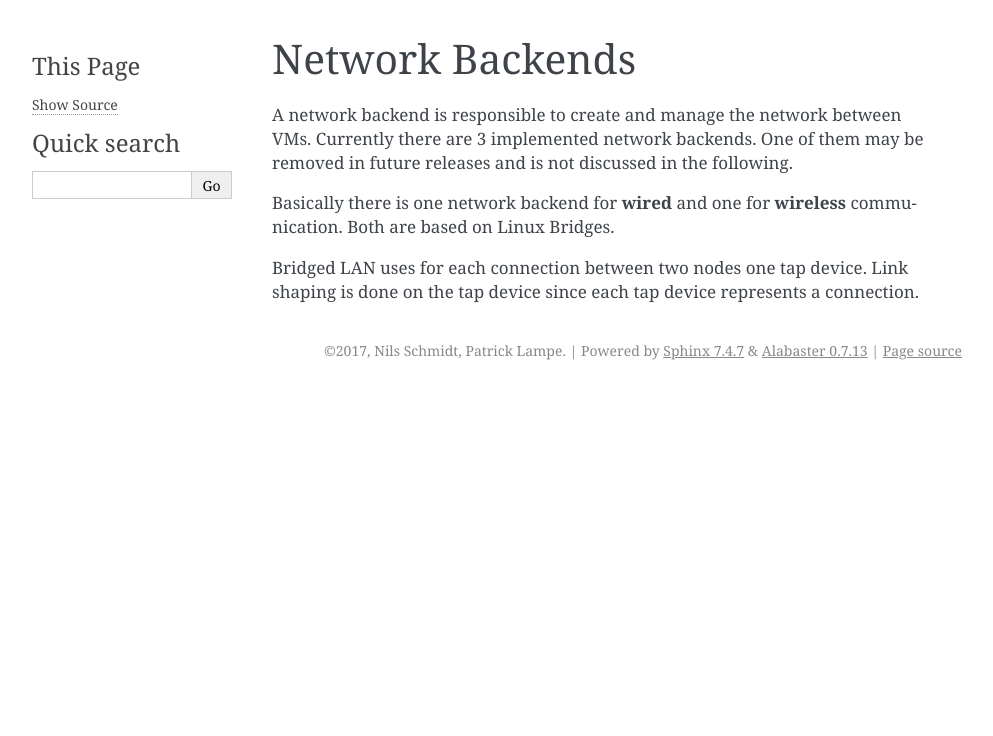
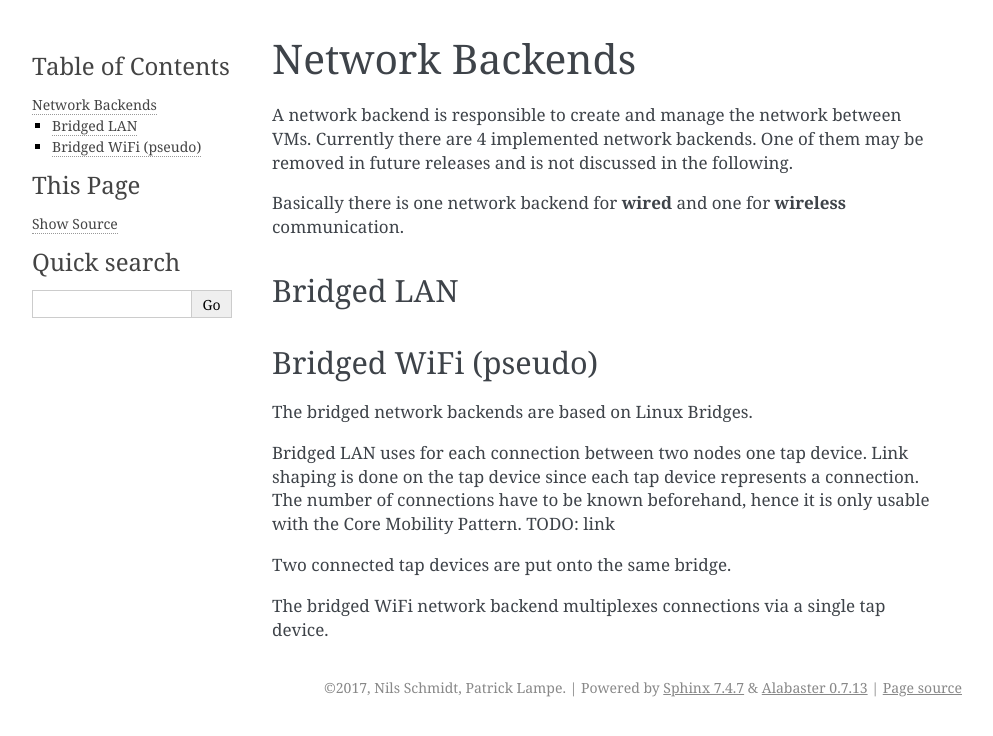
Before and after one commit to miniworld-project/miniworld_core, a Sphinx documentation site: the page built from doc/source/usage/network_backends.rst, in a window 1280 px wide. Shown: the top 736 px of the page, without its empty margins (148-1141 px from the left). Built offline with Sphinx 7.4.7, drawn with Linux system fonts in a browser that asks for light colours; pages that are not in the unit, such as notebooks, are missing from menus.

Commit message:
Update network_backends.rst

```diff
--- a/doc/source/usage/network_backends.rst
+++ b/doc/source/usage/network_backends.rst
@@ -2,9 +2,23 @@ Network Backends
 ================
 
 A network backend is responsible to create and manage the network between VMs.
-Currently there are 3 implemented network backends.
+Currently there are 4 implemented network backends.
 One of them may be removed in future releases and is not discussed in the following.
 
-Basically there is one network backend for **wired** and one for **wireless** communication. Both are based on Linux Bridges.
+Basically there is one network backend for **wired** and one for **wireless** communication.
 
-Bridged LAN uses for each connection between two nodes one tap device. Link shaping is done on the tap device since each tap device represents a connection.
+Bridged LAN
+-----------
+
+Bridged WiFi (pseudo)
+---------------------
+
+
+
+The bridged network backends are based on Linux Bridges.
+
+Bridged LAN uses for each connection between two nodes one tap device. Link shaping is done on the tap device since each tap device represents a connection. The number of connections have to be known beforehand, hence it is only usable with the Core Mobility Pattern. TODO: link
+
+Two connected tap devices are put onto the same bridge.
+
+The bridged WiFi network backend multiplexes connections via a single tap device.
```
